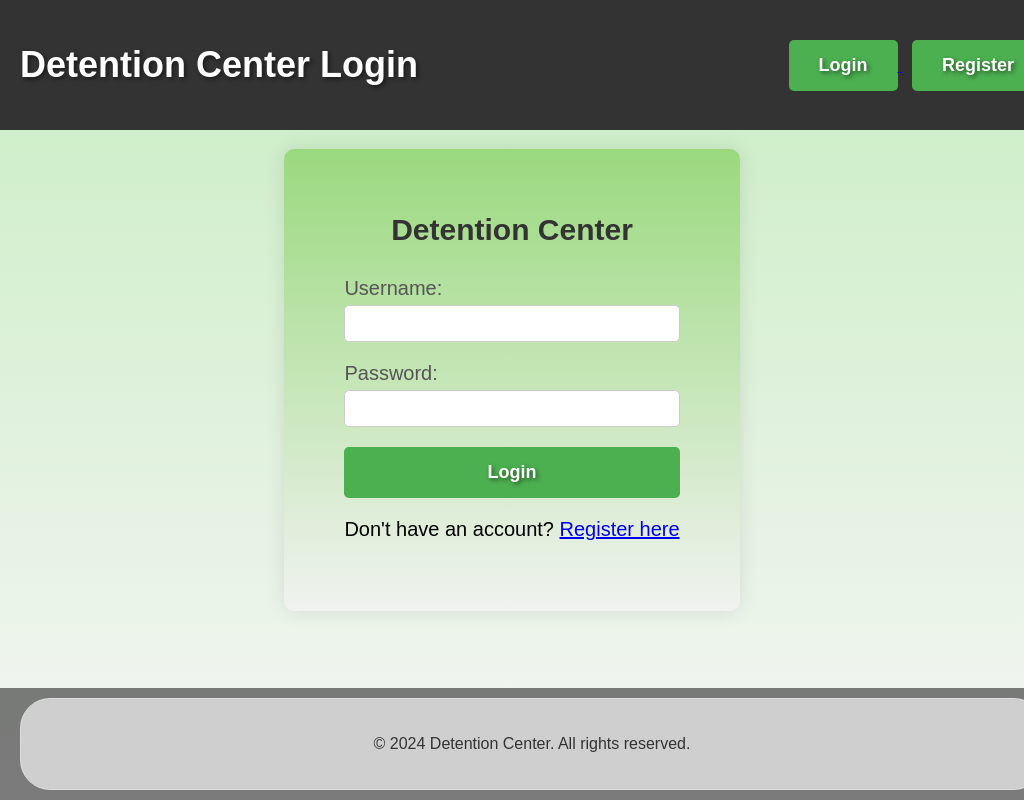
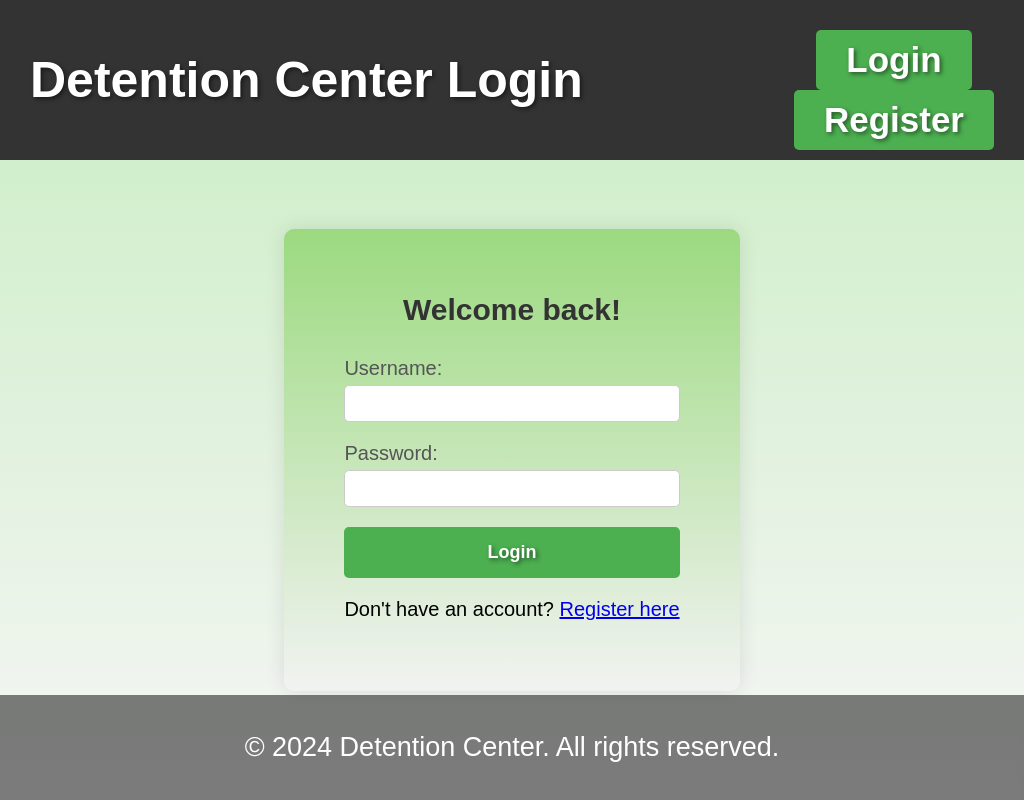
Before and after one commit to MarioGuriuc/DeAd-Detention-Admin, a PHP site: page /LoginPage/login.html in a window 1024 px wide. Run offline with PHP 8.4, Linux system fonts and the light colour scheme.

Commit message:
[Mario Guriuc] Updated Login Page and refactored CSS
Signed-off-by: MarioGuriuc <mario.guriuc@student.uaic.ro>

```diff
--- a/FrontEnd/LoginPage/login.html
+++ b/FrontEnd/LoginPage/login.html
@@ -5,6 +5,9 @@
     <meta name="viewport" content="width=device-width, initial-scale=1.0">
     <title>Detention Center Login</title>
     <link rel="stylesheet" href="style_login.css">
+    <link rel="stylesheet" href="../Styles/footer.css">
+    <link rel="stylesheet" href="../Styles/header.css">
+    <link rel="stylesheet" href="../Styles/login-register-buttons.css">
 </head>
 <body>
 <header>
@@ -24,7 +27,7 @@
 <main>
     <section class="login-section">
         <div class="login-container">
-            <h2>Detention Center</h2>
+            <h2>Welcome back!</h2>
             <form action="../DetentionCentersPage/detention_centers.html" method="POST">
                 <div class="input-group">
                     <label for="username">Username:</label>
@@ -43,9 +46,7 @@
 </main>
 
 <footer>
-    <div class="container">
-        <p>&copy; 2024 Detention Center. All rights reserved.</p>
-    </div>
+    <p>&copy; 2024 Detention Center. All rights reserved.</p>
 </footer>
 </body>
 </html>
--- a/FrontEnd/LoginPage/style_login.css
+++ b/FrontEnd/LoginPage/style_login.css
@@ -5,6 +5,7 @@ body {
     height: 100vh;
     position: relative;
     background: linear-gradient(rgba(110, 208, 93, 0.38), rgba(242, 242, 242, 0.7));
+    overflow-x: hidden;
 }
 
 main {
@@ -13,61 +14,6 @@ main {
     align-items: center;
     font-size: 20px;
     padding-top: 100px;
-}
-
-header {
-    background-color: #333;
-    padding: 20px;
-    position: fixed;
-    width: 100%;
-    top: 0;
-    z-index: 999;
-}
-
-.header-content {
-    display: flex;
-    justify-content: space-between;
-    align-items: center;
-    max-width: 1200px;
-    margin: 0 auto;
-}
-
-.header-content h1 {
-    font-size: 36px;
-    color: white;
-    font-weight: bold;
-    transition: color 0.3s ease;
-    cursor: pointer;
-    text-shadow: 2px 2px 4px rgba(0, 0, 0, 0.5);
-}
-
-.header-content h1:hover {
-    color: #45a049;
-}
-
-.login-register button {
-    background-color: #4CAF50;
-    color: white;
-    padding: 15px 30px;
-    border: none;
-    border-radius: 5px;
-    cursor: pointer;
-    margin-left: 10px;
-    transition: background-color 0.3s ease;
-    font-size: 18px;
-    font-weight: bold;
-    text-shadow: 2px 2px 4px rgba(0, 0, 0, 0.5);
-}
-
-footer {
-    background-color: rgba(0, 0, 0, 0.5);
-    color: white;
-    padding: 10px 20px;
-    position: fixed;
-    width: 100%;
-    bottom: 0;
-    text-align: center;
-    z-index: 999;
 }
 
 .container {
@@ -104,14 +50,6 @@ h2 {
     box-sizing: border-box;
 }
 
-button:hover {
-    background-color: #45a049;
-}
-
-button:active {
-    background-color: #3e8e41;
-}
-
 .container p {
     color: #333;
 }
@@ -120,7 +58,7 @@ button:active {
     display: flex;
     justify-content: center;
     align-items: center;
-    height: 70vh;
+    height: 50vh;
 }
 
 .login-container {
@@ -146,3 +84,9 @@ button:active {
     display: block;
     width: 100%;
 }
+
+@media screen and (max-width: 768px) {
+    .login-container {
+        padding: 10px 20px 20px 10px;
+    }
+}
--- a/FrontEnd/Styles/footer.css
+++ b/FrontEnd/Styles/footer.css
@@ -10,3 +10,33 @@ footer {
     font-size: 14px;
     z-index: 999;
 }
+
+@media screen and (max-width: 768px) {
+    footer {
+        font-size: 12px;
+    }
+}
+
+@media screen and (min-width: 768px) and (max-width: 1024px) {
+    footer {
+        font-size: 16px;
+    }
+}
+
+@media screen and (min-width: 1024px) and (max-width: 1200px) {
+    footer {
+        font-size: 27px;
+    }
+}
+
+@media screen and (min-width: 280px) and (max-width: 320px) {
+    footer {
+        font-size: 10px;
+    }
+}
+
+@media screen and (min-width: 1024px) and (max-height: 600px) {
+    footer {
+        font-size: 16px;
+    }
+}
--- a/FrontEnd/Styles/header.css
+++ b/FrontEnd/Styles/header.css
@@ -26,3 +26,54 @@ header {
 .header-content h1:hover {
     color: #45a049;
 }
+
+@media screen and (max-width: 768px) {
+    .header {
+        padding: 10px;
+    }
+
+    div.header-content h1 {
+        font-size: 20px;
+    }
+
+    div.login-register button {
+        font-size: 12px;
+        padding: 10px 30px;
+    }
+}
+
+@media screen and (min-width: 768px) and (max-width: 1024px) {
+    .header {
+        padding: 10px;
+    }
+    .header-content h1 {
+        font-size: 30px;
+    }
+}
+
+@media screen and (min-width: 1024px) and (max-width: 1200px) {
+    .header {
+        padding: 10px;
+    }
+    .header-content h1 {
+        font-size: 50px;
+    }
+}
+
+@media screen and (min-width: 280px) and (max-width: 320px) {
+    .header {
+        padding: 10px;
+    }
+    .header-content h1 {
+        font-size: 15px;
+    }
+}
+
+@media screen and (min-width: 1024px) and (max-height: 600px) {
+    .header {
+        padding: 10px;
+    }
+    .header-content h1 {
+        font-size: 30px;
+    }
+}
--- a/FrontEnd/Styles/login-register-buttons.css
+++ b/FrontEnd/Styles/login-register-buttons.css
@@ -24,3 +24,68 @@ div.login-register {
 .login-register button:active {
     background-color: #3e8e41;
 }
+
+@media screen and (max-width: 768px) {
+    div.login-register {
+        flex-direction: column;
+        align-items: center;
+        margin-top: 20px;
+    }
+}
+
+@media screen and (min-width: 768px) and (max-width: 1024px) {
+    .login-register {
+        flex-direction: column;
+        align-items: center;
+        margin-top: 20px;
+    }
+
+    .login-register button {
+        font-size: 16px;
+        padding: 10px 30px;
+    }
+}
+
+@media screen and (min-width: 1024px) and (max-width: 1200px) {
+    .login-register {
+        flex-direction: column;
+        align-items: center;
+        margin-top: 20px;
+    }
+
+    .login-register button {
+        font-size: 35px;
+        padding: 10px 30px;
+    }
+}
+
+@media screen and (min-width: 280px) and (max-width: 320px) {
+    .login-register {
+        flex-direction: column;
+        align-items: center;
+        margin-top: 20px;
+    }
+
+    .login-register button {
+        font-size: 15px;
+        padding: 10px 30px;
+    }
+}
+
+@media screen and (min-width: 1024px) and (max-height: 600px) {
+    .login-register {
+        flex-direction: column;
+        align-items: center;
+        margin-top: -10px;
+    }
+
+    .login-register button {
+        font-size: 16px;
+        padding: 10px 30px;
+    }
+
+    .login-container {
+        padding: 10px 20px 20px 10px;
+        margin-top: -50px;
+    }
+}
```
